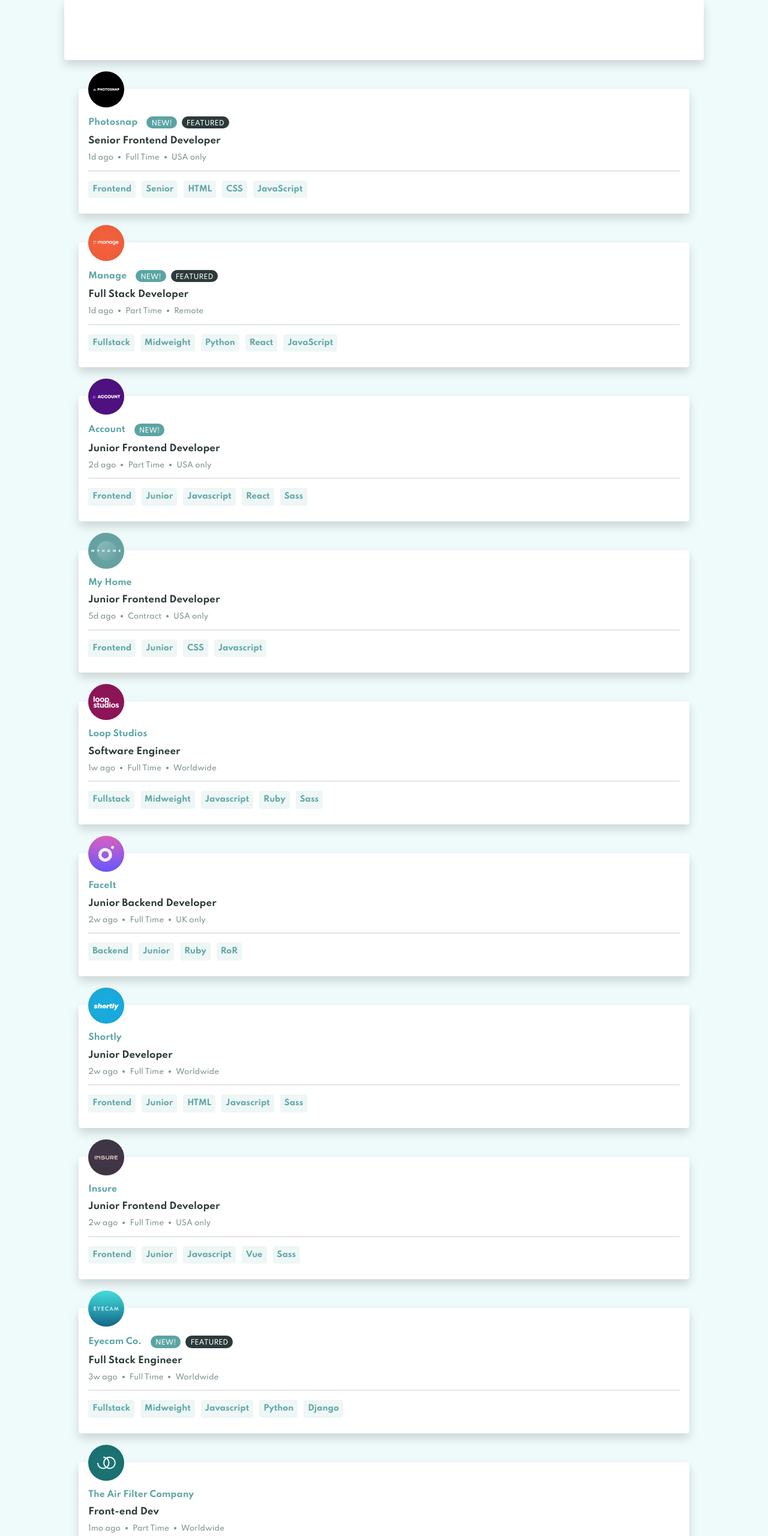
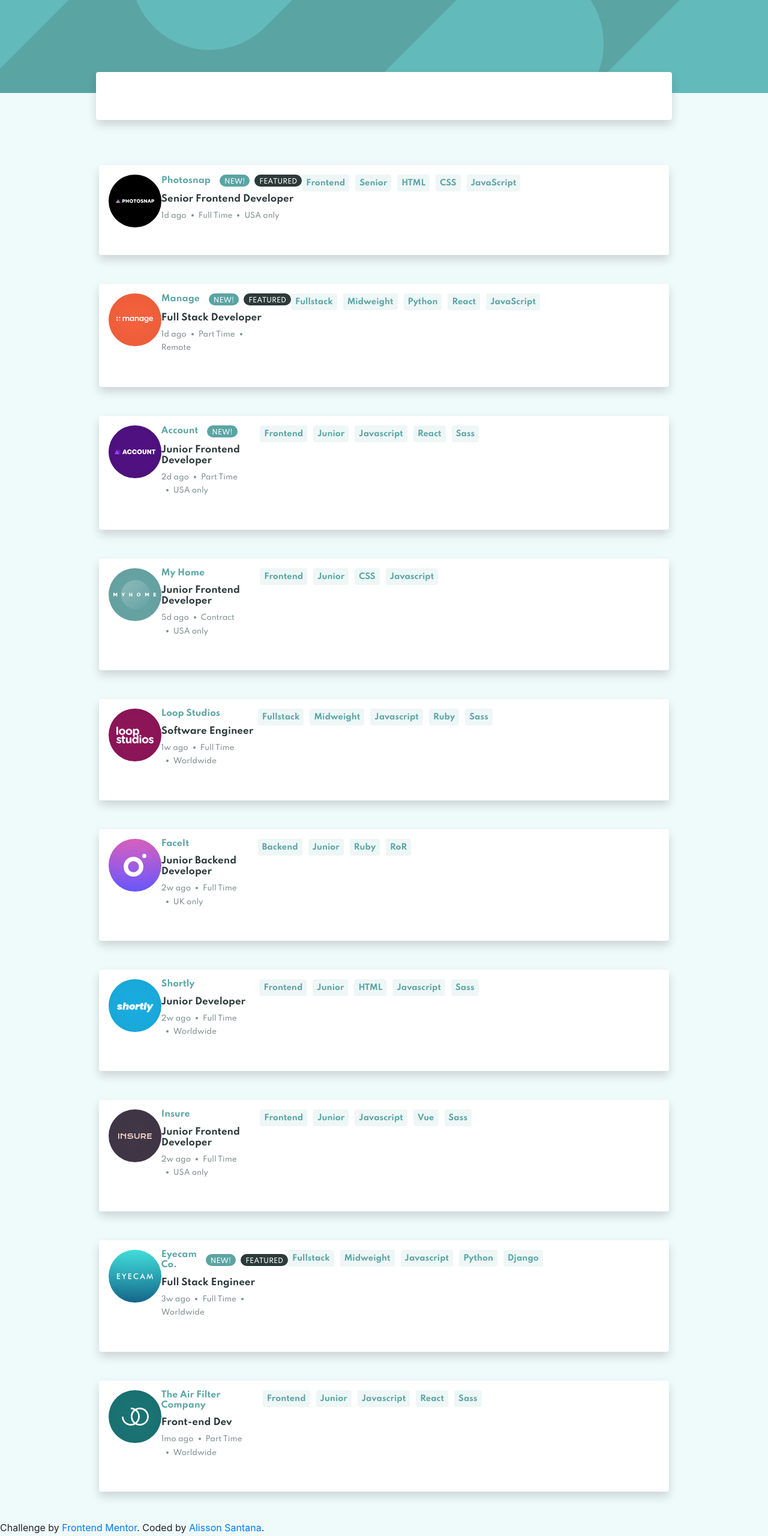
Before and after one commit to eualissonsantana/static-job-listings-master, a website: page index.html in a window 1280 px wide. Shown: the top 2560 px of the page at 60% size. Drawn offline with nearby package versions, Linux system fonts and the light colour scheme.

Commit message:
init desktop version

```diff
--- a/css/style.css
+++ b/css/style.css
@@ -7,12 +7,20 @@ body h5 {
     font-family: 'Spartan', sans-serif;
 }
 
+header {
+    position: relative;
+    height: 155px;
+    width: 100%;
+    background:  hsl(180, 29%, 50%) url(../images/bg-header-desktop.svg) 100% 100% no-repeat;
+    margin-bottom: 120px;
+}
 
 #buscador {
     position: relative;
-    min-height: 100px;
+    min-height: 80px;
     background-color: #FFF;
     border-radius: 4px;
+    top: 120px;
 }
 
 .job-item {
@@ -21,17 +29,7 @@ body h5 {
     padding: 20px 0;
     padding-left: 0 !important;
     margin-top: 20px;
-    position: relative;
-}
-
-.imagem {
-    position: relative;
-    top: -45px;
-    margin: 0;
-}
-
-.infos {
-    margin-top: -30px;
+    display: flex;
 }
 
 .left-line {
@@ -102,10 +100,7 @@ body h5 {
 }
 
 .linha {
-    width: 100%;
-    color: hsl(180, 8%, 52%);
-    margin: 5px 0 15px 0;
-    border-width: 2px;
+    opacity: 0%;
 }
 
 .filtro {
@@ -113,8 +108,8 @@ body h5 {
     background-color: hsl(180, 31%, 95%);
     color: hsl(180, 29%, 50%);
     border-radius: 4px;
-    margin: 0 10px 10px 0;
-    vertical-align: center;
+    margin-right: 10px;
+    height: 28px;
 }
 
 .filtro h5 {
@@ -122,7 +117,6 @@ body h5 {
     margin: 0;
     font-size: 13px;
 }
-
 
 /*  MOBILE  */
 
@@ -137,4 +131,31 @@ body h5 {
     #buscador {
         top: 120px;
     }
+
+    .job-item {
+        position: relative;
+        display: block;
+    }
+
+    .infos {
+        margin-top: -30px;
+    }
+
+    .imagem {
+        position: relative;
+        top: -45px;
+        margin: 0;
+    }
+
+    .linha {
+        opacity: 100%;
+        width: 100%;
+        color: hsl(180, 8%, 52%);
+        margin: 5px 0 15px 0;
+        border-width: 2px;
+    }
+
+    .imagem img {
+        width: 60px;
+    }
 }
--- a/index.html
+++ b/index.html
@@ -13,17 +13,18 @@
   <title>Frontend Mentor | Job Listings</title>
 </head>
 <body>
-  <header class="">
-    <section class="container col-10 shadow p-3 mb-5 bg-white rounded" id="buscador">
+  <header>
+    <section class="container col-9 shadow p-3 mb-5 bg-white rounded" id="buscador">
 
     </section>
   </header>
 
-  <section class="container" id="job-list">
+  <section class="container col-sm-12 col-md-10" id="job-list">
     <section class="job-item container col-11 shadow p-3 mb-5 bg-white rounded">
       <section class="imagem">
-        <img src="images/photosnap.svg" width="60">
+        <img src="images/photosnap.svg">
       </section>
+
       <section class="infos">
         <article class="titulos">
           <h5 class="title">Photosnap</h5>
@@ -45,6 +46,8 @@
           <h5>USA only</h5>
         </article>
         <hr class="linha">
+      </section>
+
       <section class="container row">
         <article class="filtro">
           <h5>Frontend</h5>
@@ -63,12 +66,13 @@
         </article>
       </section>
     </section>
+
+    <section class="job-item container col-11 shadow p-3 mb-5 bg-white rounded">
+
+      <section class="imagem">
+        <img src="images/manage.svg">
       </section>
 
-    <section class="job-item container col-11 shadow p-3 mb-5 bg-white rounded">
-      <section class="imagem">
-        <img src="images/manage.svg" width="60">
-      </section>
       <section class="infos">
         <article class="titulos">
           <h5 class="title">Manage</h5>
@@ -90,6 +94,8 @@
           <h5>Remote</h5>
         </article>
         <hr class="linha">
+      </section>
+
       <section class="container row">
         <article class="filtro">
           <h5>Fullstack</h5>
@@ -108,12 +114,13 @@
         </article>
       </section>
     </section>
+
+    <section class="job-item container col-11 shadow p-3 mb-5 bg-white rounded">
+
+      <section class="imagem">
+        <img src="images/account.svg">
       </section>
 
-    <section class="job-item container col-11 shadow p-3 mb-5 bg-white rounded">
-      <section class="imagem">
-        <img src="images/account.svg" width="60">
-      </section>
       <section class="infos">
         <article class="titulos">
           <h5 class="title">Account</h5>
@@ -132,6 +139,7 @@
           <h5>USA only</h5>
         </article>
         <hr class="linha">
+      </section>
       <section class="container row">
         <article class="filtro">
           <h5>Frontend</h5>
@@ -150,12 +158,13 @@
         </article>
       </section>
     </section>
+
+    <section class="job-item container col-11 shadow p-3 mb-5 bg-white rounded">
+
+      <section class="imagem">
+        <img src="images/myhome.svg">
       </section>
 
-    <section class="job-item container col-11 shadow p-3 mb-5 bg-white rounded">
-      <section class="imagem">
-        <img src="images/myhome.svg" width="60">
-      </section>
       <section class="infos">
         <article class="titulos">
           <h5 class="title">My Home</h5>
@@ -171,6 +180,7 @@
           <h5>USA only</h5>
         </article>
         <hr class="linha">
+      </section>
       <section class="container row">
         <article class="filtro">
           <h5>Frontend</h5>
@@ -186,12 +196,13 @@
         </article>
       </section>
     </section>
+
+    <section class="job-item container col-11 shadow p-3 mb-5 bg-white rounded">
+
+      <section class="imagem">
+        <img src="images/loop-studios.svg">
       </section>
 
-    <section class="job-item container col-11 shadow p-3 mb-5 bg-white rounded">
-      <section class="imagem">
-        <img src="images/loop-studios.svg" width="60">
-      </section>
       <section class="infos">
         <article class="titulos">
           <h5 class="title">Loop Studios</h5>
@@ -207,6 +218,7 @@
           <h5>Worldwide</h5>
         </article>
         <hr class="linha">
+      </section>
       <section class="container row">
         <article class="filtro">
           <h5>Fullstack</h5>
@@ -225,12 +237,13 @@
         </article>
       </section>
     </section>
+
+    <section class="job-item container col-11 shadow p-3 mb-5 bg-white rounded">
+
+      <section class="imagem">
+        <img src="images/faceit.svg">
       </section>
 
-    <section class="job-item container col-11 shadow p-3 mb-5 bg-white rounded">
-      <section class="imagem">
-        <img src="images/faceit.svg" width="60">
-      </section>
       <section class="infos">
         <article class="titulos">
           <h5 class="title">FaceIt</h5>
@@ -246,6 +259,7 @@
           <h5>UK only</h5>
         </article>
         <hr class="linha">
+      </section>
       <section class="container row">
         <article class="filtro">
           <h5>Backend</h5>
@@ -261,12 +275,13 @@
         </article>
       </section>
     </section>
+
+    <section class="job-item container col-11 shadow p-3 mb-5 bg-white rounded">
+
+      <section class="imagem">
+        <img src="images/shortly.svg">
       </section>
 
-    <section class="job-item container col-11 shadow p-3 mb-5 bg-white rounded">
-      <section class="imagem">
-        <img src="images/shortly.svg" width="60">
-      </section>
       <section class="infos">
         <article class="titulos">
           <h5 class="title">Shortly</h5>
@@ -282,6 +297,7 @@
           <h5>Worldwide</h5>
         </article>
         <hr class="linha">
+      </section>
       <section class="container row">
         <article class="filtro">
           <h5>Frontend</h5>
@@ -300,12 +316,13 @@
         </article>
       </section>
     </section>
+
+    <section class="job-item container col-11 shadow p-3 mb-5 bg-white rounded">
+
+      <section class="imagem">
+        <img src="images/insure.svg">
       </section>
 
-    <section class="job-item container col-11 shadow p-3 mb-5 bg-white rounded">
-      <section class="imagem">
-        <img src="images/insure.svg" width="60">
-      </section>
       <section class="infos">
         <article class="titulos">
           <h5 class="title">Insure</h5>
@@ -321,6 +338,7 @@
           <h5>USA only</h5>
         </article>
         <hr class="linha">
+      </section>
       <section class="container row">
         <article class="filtro">
           <h5>Frontend</h5>
@@ -339,12 +357,13 @@
         </article>
       </section>
     </section>
+
+    <section class="job-item container col-11 shadow p-3 mb-5 bg-white rounded">
+
+      <section class="imagem">
+        <img src="images/eyecam-co.svg">
       </section>
 
-    <section class="job-item container col-11 shadow p-3 mb-5 bg-white rounded">
-      <section class="imagem">
-        <img src="images/eyecam-co.svg" width="60">
-      </section>
       <section class="infos">
         <article class="titulos">
           <h5 class="title">Eyecam Co.</h5>
@@ -366,6 +385,7 @@
           <h5>Worldwide</h5>
         </article>
         <hr class="linha">
+      </section>
       <section class="container row">
         <article class="filtro">
           <h5>Fullstack</h5>
@@ -384,12 +404,13 @@
         </article>
       </section>
     </section>
+
+    <section class="job-item container col-11 shadow p-3 mb-5 bg-white rounded">
+
+      <section class="imagem">
+        <img src="images/the-air-filter-company.svg">
       </section>
 
-    <section class="job-item container col-11 shadow p-3 mb-5 bg-white rounded">
-      <section class="imagem">
-        <img src="images/the-air-filter-company.svg" width="60">
-      </section>
       <section class="infos">
         <article class="titulos">
           <h5 class="title">The Air Filter Company</h5>
@@ -405,6 +426,7 @@
           <h5>Worldwide</h5>
         </article>
         <hr class="linha">
+      </section>
       <section class="container row">
         <article class="filtro">
           <h5>Frontend</h5>
@@ -424,7 +446,6 @@
       </section>
     </section>
   </section>
-  </section>
 
   <div class="attribution">
     Challenge by <a href="https://www.frontendmentor.io?ref=challenge" target="_blank">Frontend Mentor</a>.
```
Lines whose indentation alone changed are shown as unchanged.
